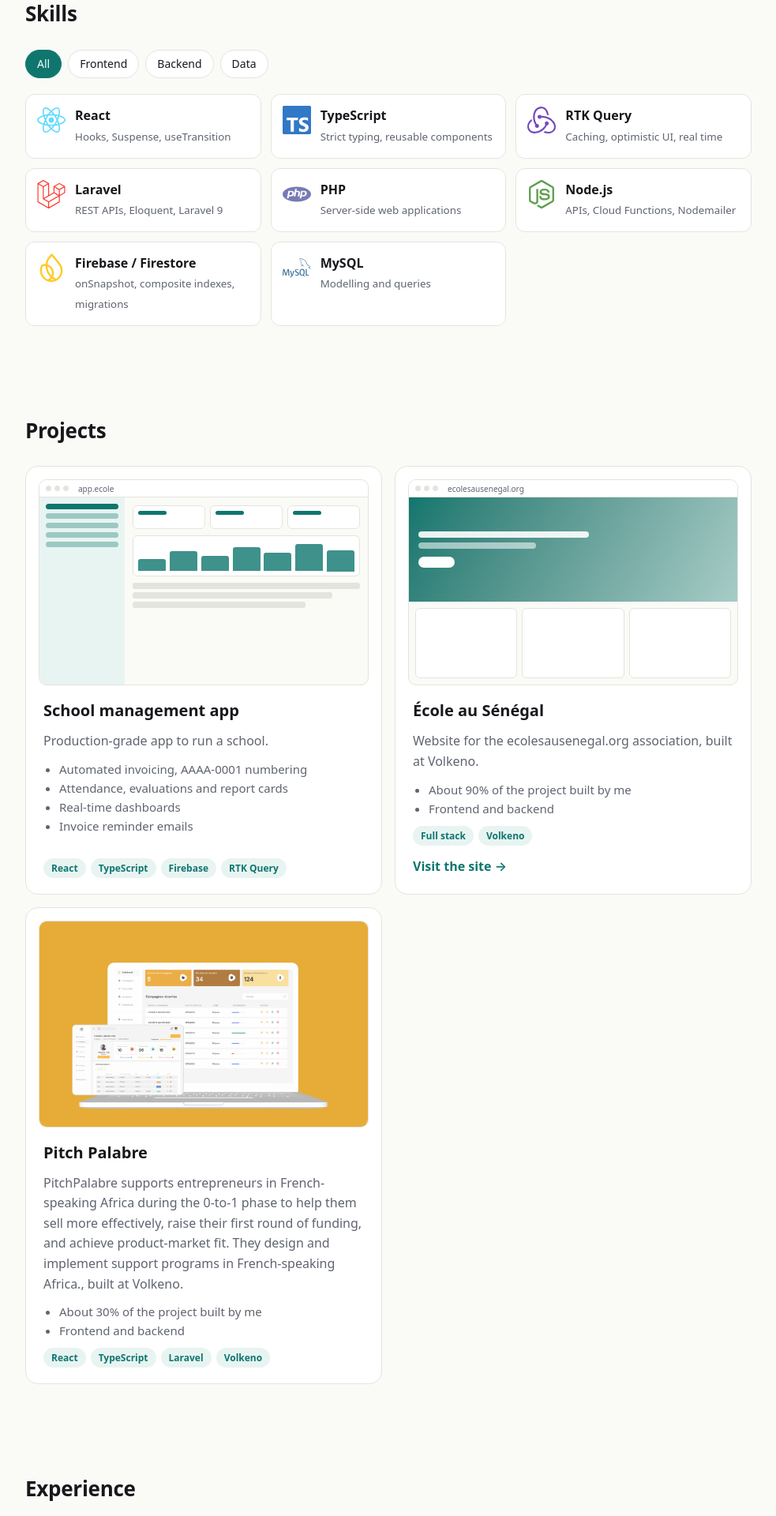
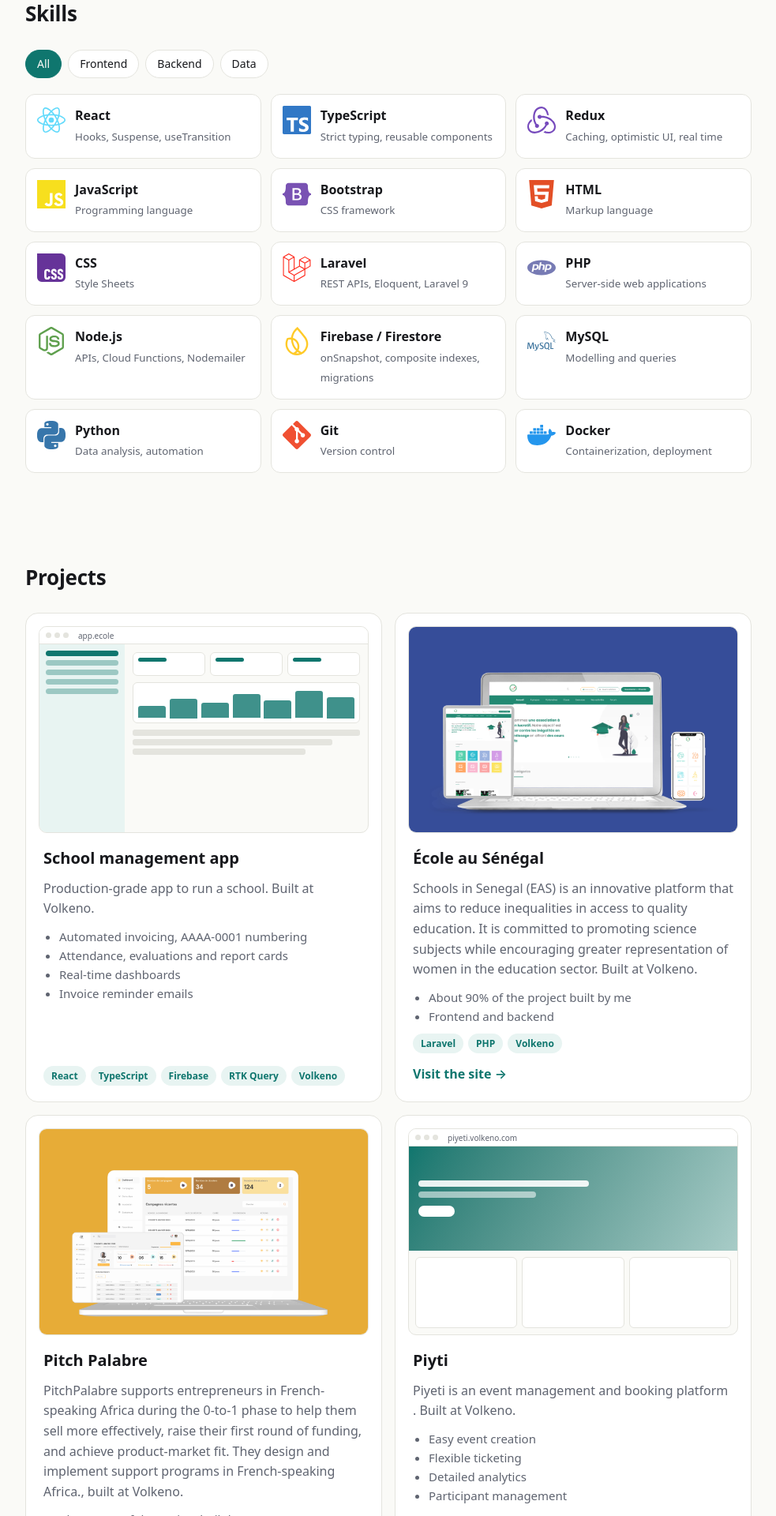
Before and after one commit to babasarr/portfolio-djibril, a React (Vite) app: page / in a window 1280 px wide. Shown: the part 720-2640 px from the top of the page at 79% size, without its empty margins (148-1131 px from the left). Built offline with nearby package versions, Linux system fonts and the light colour scheme.

Commit message:
mise a jour des project et des competénces

```diff
--- a/src/data/projects.ts
+++ b/src/data/projects.ts
@@ -10,26 +10,27 @@
     image: '',
     host: 'app.ecole',
     title: { fr: 'Application de gestion scolaire', en: 'School management app' },
-    summary: { fr: 'Application de niveau production pour piloter un établissement.', en: 'Production-grade app to run a school.' },
+    summary: { fr: 'Application de niveau production pour piloter un établissement. Réalisé chez Volkeno.', en: 'Production-grade app to run a school. Built at Volkeno.' },
     points: {
       fr: ['Facturation automatisée, numérotation AAAA-0001', 'Présences, évaluations et bulletins', 'Tableaux de bord en temps réel', 'Relances de factures par email'],
       en: ['Automated invoicing, AAAA-0001 numbering', 'Attendance, evaluations and report cards', 'Real-time dashboards', 'Invoice reminder emails'],
     },
-    stack: ['React', 'TypeScript', 'Firebase', 'RTK Query'],
+    stack: ['React', 'TypeScript', 'Firebase', 'RTK Query','Volkeno'],
   },
   {
     id: 'ecoles-au-senegal',
     kind: 'web',
-    image: '',
+    image: 'projects/eas.png',
     host: 'ecolesausenegal.org',
     url: 'https://www.ecolesausenegal.org/',
     title: { fr: 'École au Sénégal', en: 'École au Sénégal' },
-    summary: { fr: "Site de l'association ecolesausenegal.org, réalisé chez Volkeno.", en: 'Website for the ecolesausenegal.org association, built at Volkeno.' },
+    summary: { fr: "Écoles au Sénégal (EAS) est une plateforme innovante qui vise à réduire les inégalités en matière d'accès à une éducation de qualité. Elle s'engage à promouvoir les matières scientifiques tout en encourageant la représentativité féminine dans le secteur de l'éducation. Réalisé chez Volkeno.",
+               en: 'Schools in Senegal (EAS) is an innovative platform that aims to reduce inequalities in access to quality education. It is committed to promoting science subjects while encouraging greater representation of women in the education sector. Built at Volkeno.' },
     points: {
       fr: ['Environ 90 % du projet développé par mes soins', 'Frontend et backend'],
       en: ['About 90% of the project built by me', 'Frontend and backend'],
     },
-    stack: ['Full stack', 'Volkeno'],
+    stack: ['Laravel', 'PHP', 'Volkeno'],
   },
   {
     id: 'pitch-palabre',
@@ -45,4 +46,19 @@
     },
     stack: ['React', 'TypeScript', 'Laravel', 'Volkeno'],
   },
+  {
+    id: 'piyti',
+    kind: 'web',
+    image: '',
+    host: 'piyeti.volkeno.com',
+    url: 'https://piyeti.volkeno.com/',
+    title: { fr: 'Piyeti', en: 'Piyti' },
+    summary: { fr: 'Piyeti est un plateforme de gestion d\'événements et de réservation . Réalisé chez Volkeno.',
+               en: 'Piyeti is an event management and booking platform . Built at Volkeno.' },
+    points: {
+      fr: ['Création d\'événement facile', 'Billetterie flexible', 'Analyses détaillées', 'Gestion des participants'],
+      en: ['Easy event creation', 'Flexible ticketing', 'Detailed analytics', 'Participant management'],
+    },
+    stack: ['React', 'TypeScript', 'Laravel', 'Volkeno'],
+  },
 ]
--- a/src/data/skills.ts
+++ b/src/data/skills.ts
@@ -4,10 +4,19 @@
 export const skills: Skill[] = [
   { icon: 'react', category: { fr: 'Frontend', en: 'Frontend' }, name: 'React', description: { fr: 'Hooks, Suspense, useTransition', en: 'Hooks, Suspense, useTransition' } },
   { icon: 'ts', category: { fr: 'Frontend', en: 'Frontend' }, name: 'TypeScript', description: { fr: 'Typage strict, composants réutilisables', en: 'Strict typing, reusable components' } },
-  { icon: 'rtk', category: { fr: 'Frontend', en: 'Frontend' }, name: 'RTK Query', description: { fr: 'Cache, optimistic UI, temps réel', en: 'Caching, optimistic UI, real time' } },
+  { icon: 'redux', category: { fr: 'Frontend', en: 'Frontend' }, name: 'Redux', description: { fr: 'Cache, optimistic UI, temps réel', en: 'Caching, optimistic UI, real time' } },
+  { icon: 'js', category: { fr: 'Données', en: 'Frontend' }, name: 'JavaScript', description: { fr: 'Langage de programmation', en: 'Programming language' } },
+  { icon: 'bootstrap', category: { fr: 'Données', en: 'Frontend' }, name: 'Bootstrap', description: { fr: 'Framework CSS', en: 'CSS framework' } },
+  { icon: 'html', category: { fr: 'Données', en: 'Frontend' }, name: 'HTML', description: { fr: 'Langage de balisage', en: 'Markup language' } },
+  { icon: 'css', category: { fr: 'Données', en: 'Frontend' }, name: 'CSS', description: { fr: 'Style Sheets', en: 'Style Sheets' } },
   { icon: 'laravel', category: { fr: 'Backend', en: 'Backend' }, name: 'Laravel', description: { fr: 'API REST, Eloquent, Laravel 9', en: 'REST APIs, Eloquent, Laravel 9' } },
   { icon: 'php', category: { fr: 'Backend', en: 'Backend' }, name: 'PHP', description: { fr: 'Applications web côté serveur', en: 'Server-side web applications' } },
   { icon: 'node', category: { fr: 'Backend', en: 'Backend' }, name: 'Node.js', description: { fr: 'APIs, Cloud Functions, Nodemailer', en: 'APIs, Cloud Functions, Nodemailer' } },
   { icon: 'fb', category: { fr: 'Données', en: 'Data' }, name: 'Firebase / Firestore', description: { fr: 'onSnapshot, index composites, migrations', en: 'onSnapshot, composite indexes, migrations' } },
   { icon: 'sql', category: { fr: 'Données', en: 'Data' }, name: 'MySQL', description: { fr: 'Modélisation et requêtes', en: 'Modelling and queries' } },
+  { icon: 'python', category: { fr: 'Données', en: 'Data' }, name: 'Python', description: { fr: 'Analyse de données, automatisation', en: 'Data analysis, automation' } },
+  { icon: 'git', category: { fr: 'Données', en: 'Data' }, name: 'Git', description: { fr: 'Contrôle de version', en: 'Version control' } },
+  { icon: 'docker', category: { fr: 'Données', en: 'Data' }, name: 'Docker', description: { fr: 'Conteneurisation, déploiement', en: 'Containerization, deployment' } },
+
+
 ]
--- a/src/types/index.ts
+++ b/src/types/index.ts
@@ -4,7 +4,7 @@
 /** Un texte disponible dans les deux langues. */
 export type Localized<T = string> = Record<Lang, T>
 
-export type IconName = 'react' | 'ts' | 'rtk' | 'laravel' | 'php' | 'node' | 'fb' | 'sql'
+export type IconName = 'html' | 'css' | 'react' | 'ts' | 'redux' | 'js' | 'bootstrap' | 'laravel' | 'php' | 'node' | 'fb' | 'sql' | 'python' | 'git' | 'docker'
 
 export interface Skill {
   icon: IconName
```
Also changed, not shown: src/data/icons.ts (+29 -1 lines), public/projects/eas.png (added).
